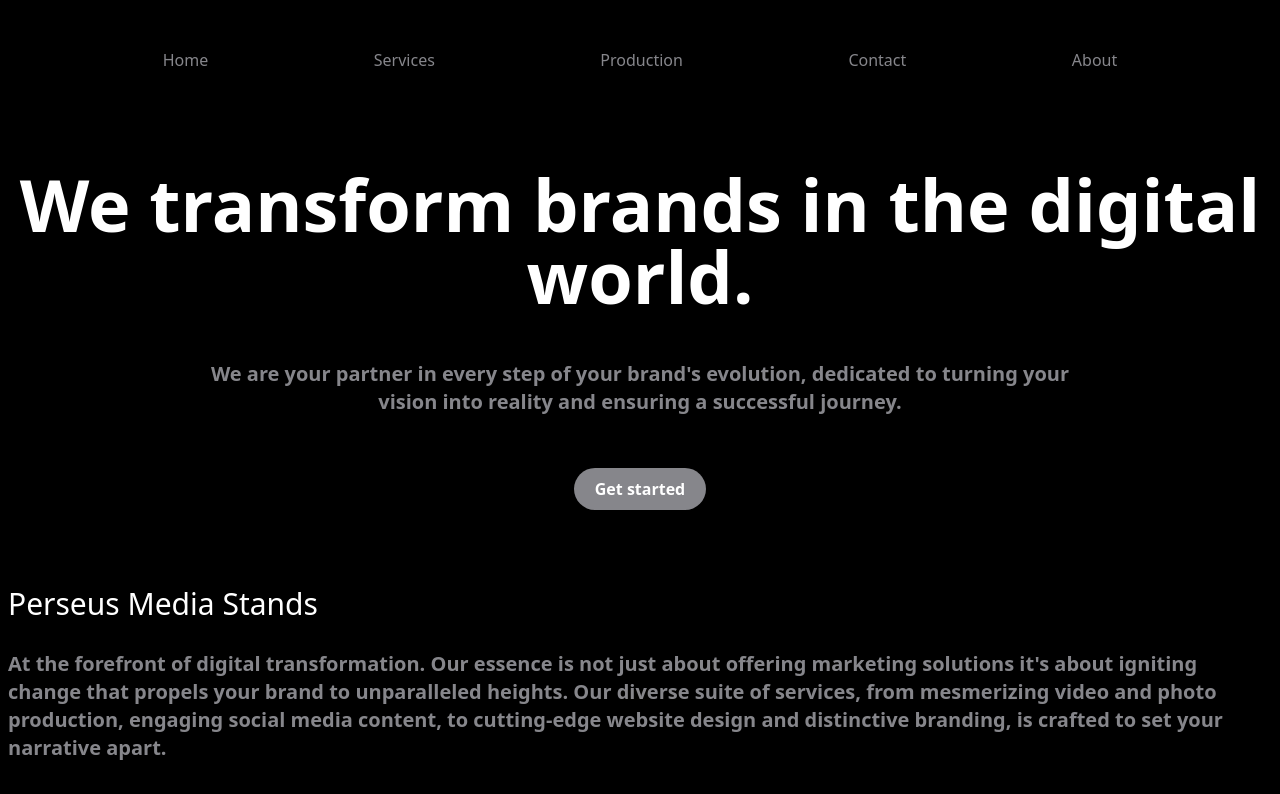
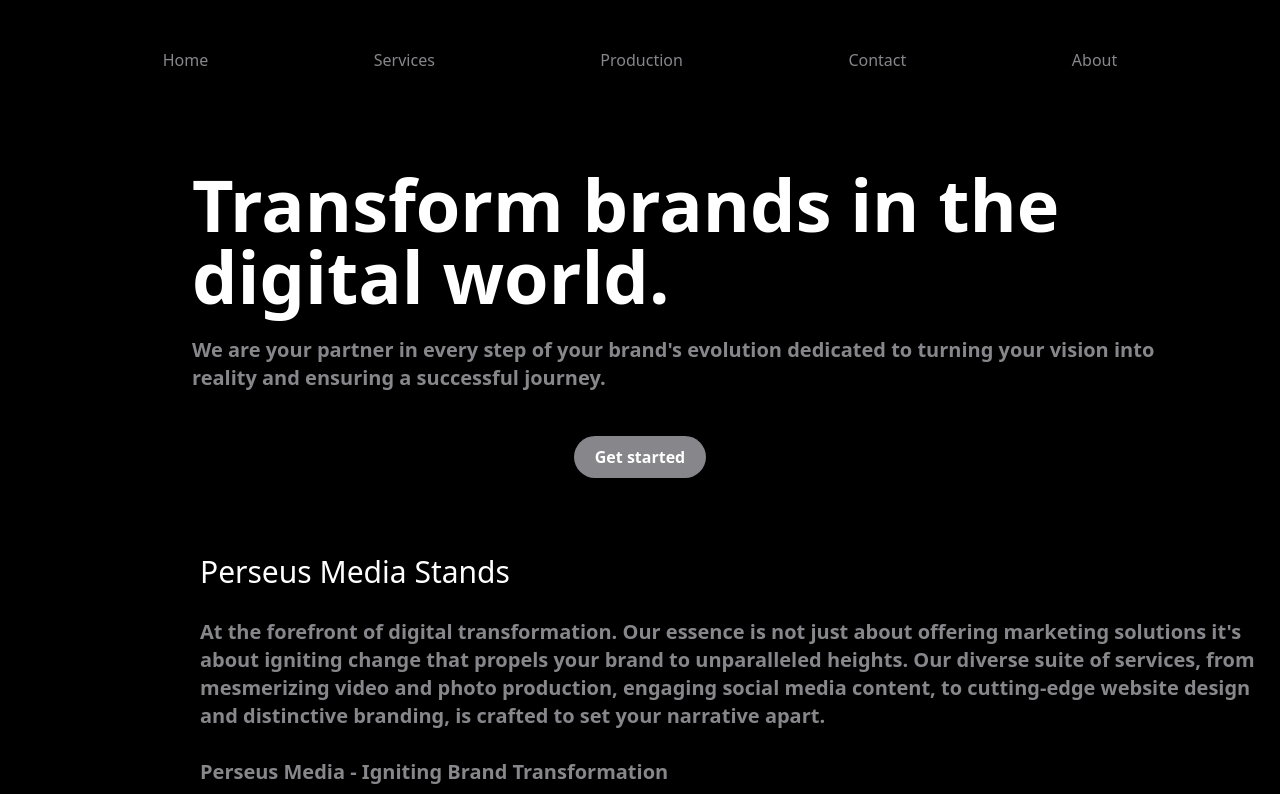
Before and after one commit to aryangh1/perseus-website, a React (Vite) app: page /about in a window 1280 px wide. Shown: the top 794 px of the page. Built offline with nearby package versions, Linux system fonts and the light colour scheme.

Commit message:
ref: heading texts & fix: some ui iss

```diff
--- a/src/App.css
+++ b/src/App.css
@@ -121,4 +121,8 @@ canvas {
   .g_fadeIn {
     @apply opacity-0 translate-y-[100px];
   }
+
+  .heading-style {
+    @apply w-screen overflow-hidden h-full mt-12 px-24 max-sm:px-12;
+  }
 }
--- a/src/App.jsx
+++ b/src/App.jsx
@@ -18,7 +18,7 @@ const App = () => {
         <Routes>
           <Route index element={<HomePage />} />
           <Route path="/home" element={<HomePage />} />
-          <Route path="/home" element={<HomePage />} />
+          <Route path="/services" element={<ServicesPage />} />
           <Route path="/production" element={<Production />} />
           <Route path="/contact" element={<Contact />} />
           <Route path="/about" element={<About />} />
--- a/src/components/AboutSection.jsx
+++ b/src/components/AboutSection.jsx
@@ -2,7 +2,7 @@ import { aboutSection } from '../constants';
 
 const AboutSection = () => {
   return (
-    <div className="mx-auto w-full max-w-7xl">
+    <div className="mx-auto w-full max-w-7xl sm:heading-style">
       <div className="flex flex-col gap-5 md:flex-row">
         <div className="flex flex-col gap-6">
           {aboutSection.map((about) => (
--- /dev/null
+++ b/src/components/HeadingText.jsx
@@ -0,0 +1,45 @@
+import gsap from 'gsap';
+import { useGSAP } from '@gsap/react';
+
+import PropTypes from 'prop-types';
+
+// eslint-disable-next-line react/prop-types
+const HeadingText = ({
+  heading,
+  subHeading,
+  headingID,
+  parentHeadingStyle,
+  headingStyle,
+  subHeadingStyle,
+}) => {
+  useGSAP(() => {
+    gsap.to(`#${headingID}`, { opacity: 1, y: 0, duration: 5 });
+  }, []);
+
+  return (
+    <div className={`pl-24 max-sm:pl-0 ${parentHeadingStyle}`}>
+      <h2
+        className={`text-5xl lg:text-7xl font-semibold mb-6 opacity-0 ${headingStyle}`}
+        id={headingID}
+      >
+        {heading}
+      </h2>
+      <p
+        className={`font-normal text-xl text-left hiw-text mb-6 ${subHeadingStyle}`}
+      >
+        {subHeading}
+      </p>
+    </div>
+  );
+};
+
+HeadingText.propTypes = {
+  heading: PropTypes.string.isRequired,
+  headingID: PropTypes.string.isRequired,
+  subHeading: PropTypes.string,
+  parentHeadingStyle: PropTypes.string,
+  headingStyle: PropTypes.string,
+  subHeadingStyle: PropTypes.string,
+};
+
+export default HeadingText;
--- a/src/components/index.js
+++ b/src/components/index.js
@@ -14,6 +14,7 @@ import AboutSection from './AboutSection';
 import EmailForm from './EmailForm';
 import InstaFeed from './InstaFeed';
 import YotubeFeed from './YotubeFeed';
+import HeadingText from './HeadingText';
 import Footer from './Footer';
 
 export {
@@ -33,5 +34,6 @@ export {
   EmailForm,
   InstaFeed,
   YotubeFeed,
+  HeadingText,
   Footer,
 };
--- a/src/constants/index.js
+++ b/src/constants/index.js
@@ -71,7 +71,7 @@ export const navLists = [
   {
     id: 2,
     label: 'Services',
-    href: '/',
+    href: '/services',
   },
   {
     id: 3,
--- a/src/pages/About.jsx
+++ b/src/pages/About.jsx
@@ -1,38 +1,23 @@
-import gsap from 'gsap';
-import { useGSAP } from '@gsap/react';
-
-import { AboutSection } from '../components';
+import { AboutSection, HeadingText } from '../components';
 
 const About = () => {
-  useGSAP(() => {
-    gsap.to('#aboutPageTitle', { opacity: 1, y: 0, duration: 5 });
-  }, []);
+  return (
+    <section className="heading-style">
+      <HeadingText
+        heading="Transform brands in the digital world."
+        subHeading={`We are your partner in every step of your brand's evolution
+            dedicated to turning your vision into reality and ensuring a
+            successful journey.`}
+        headingID="aboutPageTitle"
+      />
 
-  return (
-    <section className="max-sm:px-4">
-      <div className="mt-12 mb-24">
-        <h1
-          className="text-5xl lg:text-7xl font-semibold text-center opacity-0 max-sm:text-4xl"
-          id="aboutPageTitle"
-        >
-          We transform brands in the digital world.
-        </h1>
+      <div className="flex flex-col space-y-4 sm:flex-row sm:justify-center sm:space-y-0 text-center">
+        <a href="/contact" className="btn px-12">
+          Get started
+        </a>
+      </div>
 
-        <div className="mx-auto max-w-screen-xl text-center py-12 px-4">
-          <p className="mb-8 text-lg font-normal lg:text-xl sm:px-16 lg:px-48 hiw-text max-sm:text-md">
-            We are your partner in every step of your brand's evolution,
-            dedicated to turning your vision into reality and ensuring a
-            successful journey.
-          </p>
-          <div className="flex flex-col space-y-4 sm:flex-row sm:justify-center sm:space-y-0">
-            <a href="/contact" className="btn px-12">
-              Get started
-            </a>
-          </div>
-        </div>
-
-        <AboutSection />
-      </div>
+      <AboutSection />
     </section>
   );
 };
--- a/src/pages/Contact.jsx
+++ b/src/pages/Contact.jsx
@@ -1,28 +1,16 @@
-import gsap from 'gsap';
-import { useGSAP } from '@gsap/react';
-
-import { EmailForm } from '../components';
+import { EmailForm, HeadingText } from '../components';
 
 const Contact = () => {
-  useGSAP(() => {
-    gsap.to('#contactPageTitle', { opacity: 1, y: 0, duration: 5 });
-  }, []);
-
   return (
-    <section>
-      <div className="mt-12 mb-8 text-center">
-        <h2
-          id="contactPageTitle"
-          className="text-5xl lg:text-7xl font-semibold max-sm:text-4xl opacity-0"
-        >
-          Get in touch with us.
-        </h2>
-      </div>
-      <div className="mx-auto max-w-2xl text-center">
-        <p className="text-lg leading-8 hiw-text">
-          Reach out now and take the first step towards achieving your goals
-        </p>
-      </div>
+    <section className="heading-style">
+      <HeadingText
+        heading="Get in touch with us."
+        subHeading="Reach out now and take the first step towards achieving your goals."
+        headingID="contactPageTitle"
+        parentHeadingStyle="pl-0"
+        headingStyle="text-center"
+        subHeadingStyle="text-center"
+      />
       <EmailForm />
     </section>
   );
--- a/src/pages/Production.jsx
+++ b/src/pages/Production.jsx
@@ -7,6 +7,7 @@ import {
   SecondGallery,
   ThirdGallery,
   ForthGallery,
+  HeadingText,
 } from '../components';
 import { youtubeEmbedIds } from '../constants';
 import { perseusWhiteImg } from '../utils';
@@ -14,30 +15,24 @@ import { perseusWhiteImg } from '../utils';
 const Production = () => {
   useGSAP(() => {
     gsap.to('#productionSubheading', { opacity: 1, y: 0 });
-    gsap.to('#servicesPageTitle', { opacity: 1, y: 0, duration: 5 });
-    gsap.to('#servicesSubheading', { opacity: 1, y: 0, duration: 2 });
+    gsap.to('#productionPageTItle', { opacity: 1, y: 0, duration: 5 });
+    gsap.to('#productionSubHeading', { opacity: 1, y: 0, duration: 2 });
   }, []);
 
   return (
-    <section className="w-screen overflow-hidden h-full mt-12 px-24 max-sm:px-12">
-      <div className="pl-24 max-sm:pl-0">
-        <h2
-          className="text-5xl lg:text-7xl font-semibold mb-6 opacity-0"
-          id="servicesPageTitle"
-        >
-          Expertise in Photography.
-        </h2>
-        <p className="font-normal text-xl text-left hiw-text mb-12 ">
-          Dive into our portfolio of creative photoshoots to experience our
-          commitment to quality and innovation.
-        </p>
-      </div>
+    <section className="heading-style">
+      <HeadingText
+        heading="Expertise in Photography."
+        subHeading="Dive into our portfolio of creative photoshoots to experience our
+          commitment to quality and innovation."
+        headingID="productionPageTItle"
+      />
       <SecondGallery />
       <div className="flex-col flex-center w-full">
         <img src={perseusWhiteImg} alt="logo" width={240} height={240} />
       </div>
       <div className="mb-12 w-full md:flex items-end justify-between pl-24 max-sm:pl-0">
-        <h1 id="servicesSubheading" className="section-heading">
+        <h1 id="productionSubHeading" className="section-heading">
           Personal Branding
         </h1>
       </div>
--- a/src/pages/ServicesPage.jsx
+++ b/src/pages/ServicesPage.jsx
@@ -1,5 +1,15 @@
+import { HeadingText } from '../components';
+
 const ServicesPage = () => {
-  return <div>services page</div>;
+  return (
+    <section className="heading-style">
+      <HeadingText
+        heading="What we Offer"
+        subHeading="change your business path from 0 to 100 real quick"
+        headingID="servicesPageTitle"
+      />
+    </section>
+  );
 };
 
 export default ServicesPage;
```
